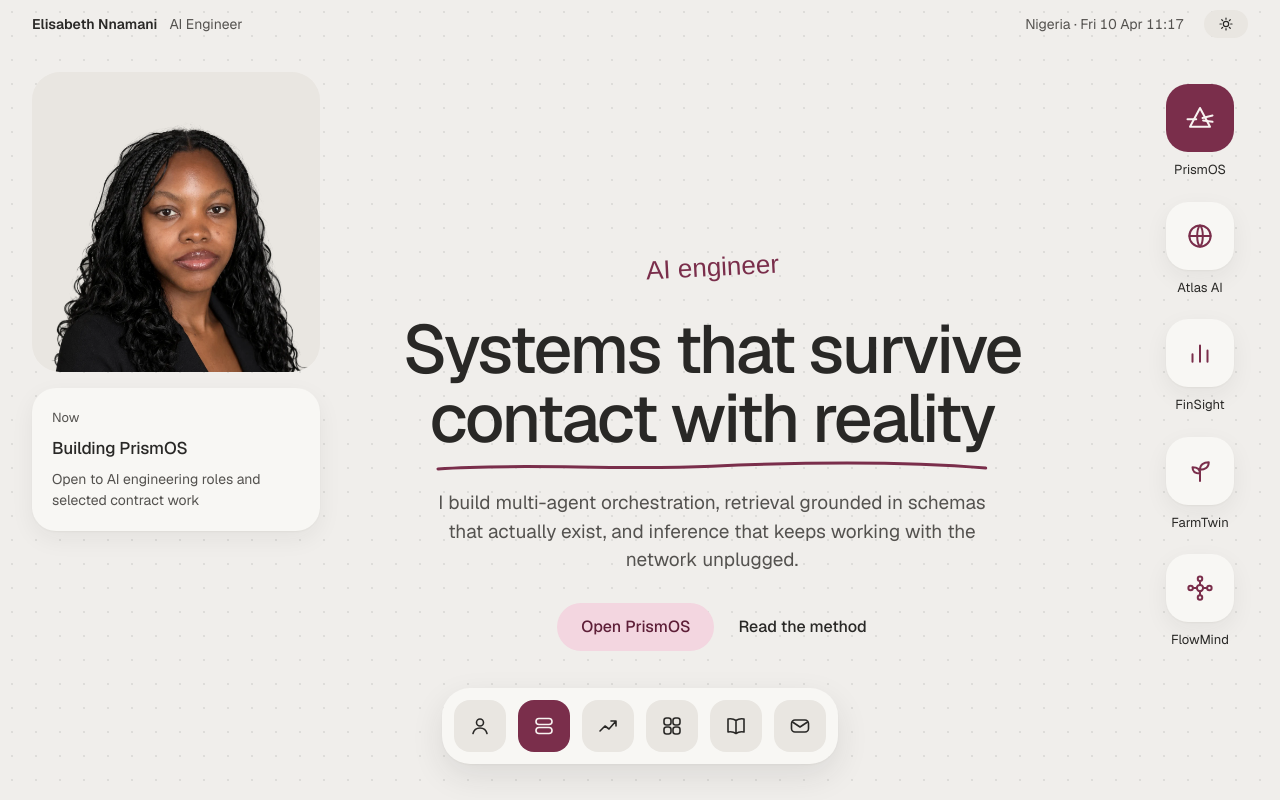
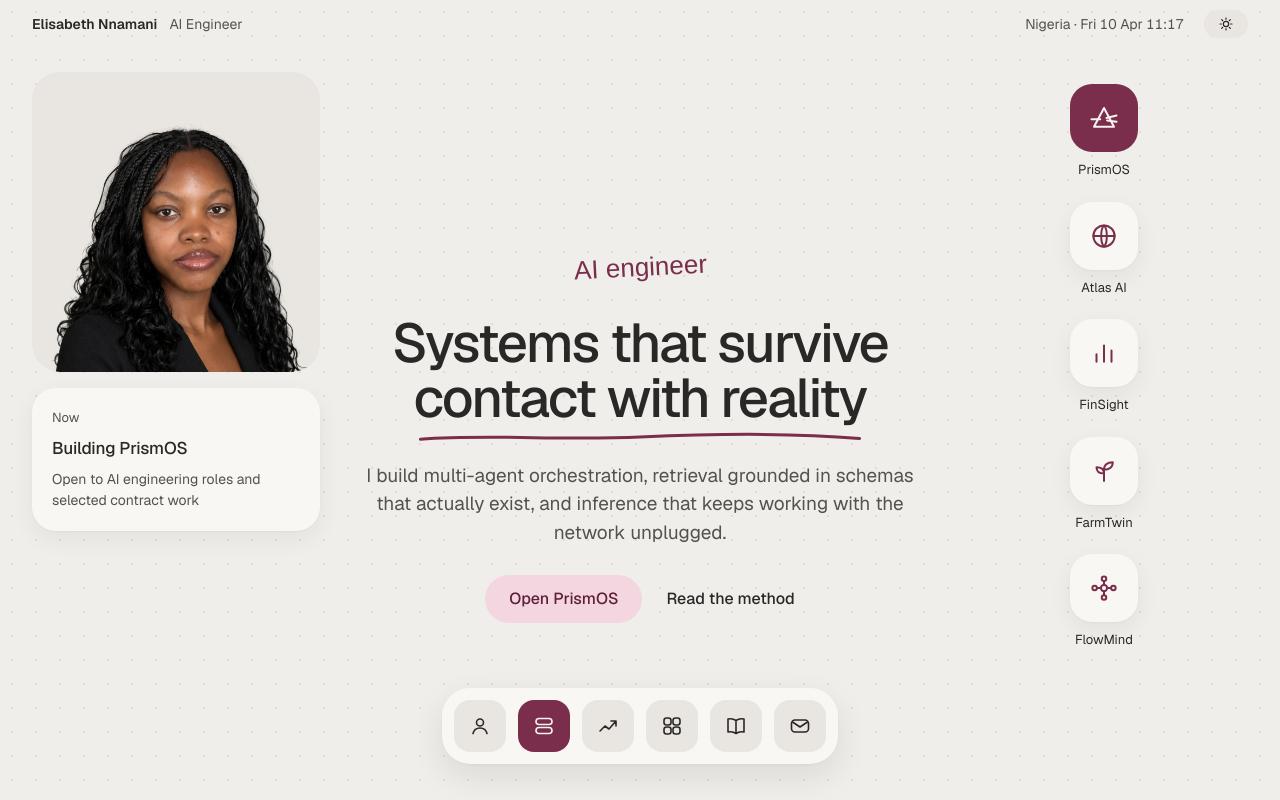
Before and after one commit to Elisabeth56/Portfolio, a Next.js app: page / in a window 1280 px wide. Shown: the top 800 px of the page. Built offline with nearby package versions, Linux system fonts and the light colour scheme; a web font is replaced by a local one.

Commit message:
balance the desk: an icon column as wide as the widgets, so the hero sits at the centre of the screen

```diff
--- a/src/components/desk/desk.tsx
+++ b/src/components/desk/desk.tsx
@@ -31,20 +31,19 @@ export function Desk() {
     <section className="relative px-5 pt-5 pb-14 lg:pt-0 lg:min-h-[max(100dvh,52rem)] lg:px-8 lg:pb-0">
       <MenuBar />
 
-      <div className="mx-auto flex max-w-xl flex-col gap-5 pt-2 lg:max-w-none lg:grid lg:grid-cols-[18rem_minmax(0,1fr)_6rem] lg:items-start lg:gap-8 lg:pt-6">
+      <div className="mx-auto flex max-w-xl flex-col gap-5 pt-2 lg:max-w-none lg:grid lg:grid-cols-[18rem_minmax(0,1fr)_6rem] lg:items-start xl:grid-cols-[18rem_minmax(0,1fr)_18rem] lg:gap-8 lg:pt-6">
         <aside className="flex flex-col gap-4">
           <Identity />
           <NowWidget />
         </aside>
 
-        {/* The icon column is 12rem narrower than the widgets, so the middle
-            column's centre sits 6rem right of the screen's. Shift back by as
-            much of that as the room beside the headline allows. */}
-        <div className="flex flex-col gap-4 px-1 pt-5 lg:translate-x-[calc(-1*min(6rem,max(0px,(100vw-77rem)/2)))] lg:items-center lg:gap-7 lg:px-0 lg:pt-44 lg:text-center">
+        {/* From xl the icon column is as wide as the widgets, so the headline
+            sits at the centre of the screen and as far from either side. */}
+        <div className="flex flex-col gap-4 pt-5 lg:items-center lg:gap-7 lg:pt-44 lg:text-center">
           <span className="hidden -rotate-3 font-hand text-[1.625rem] text-accent lg:block">
             AI engineer
           </span>
-          <h1 className="text-[2.125rem] leading-[1.06] font-medium tracking-[-0.035em] lg:text-balance lg:max-w-[45rem] lg:text-[clamp(3.25rem,5.3vw,4.75rem)] lg:leading-[1.02]">
+          <h1 className="text-[2.125rem] leading-[1.06] font-medium tracking-[-0.035em] lg:text-balance lg:max-w-[45rem] lg:text-[clamp(3.25rem,5.3vw,4.75rem)] lg:leading-[1.02] xl:text-[clamp(3.25rem,calc((100vw-46rem)/10),4.75rem)]">
             Systems that survive <Underlined>contact with reality</Underlined>
           </h1>
           <p className="mt-2 text-base leading-normal text-pretty text-ink-2 lg:mt-2 lg:max-w-[35rem] lg:text-[1.1875rem]">
```
Also changed, not shown: 1 other file (tests, documents, lock files or other folders).
